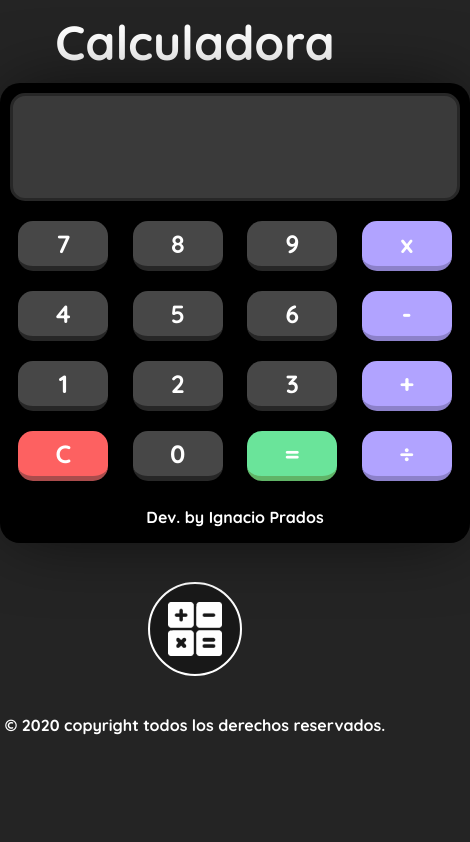
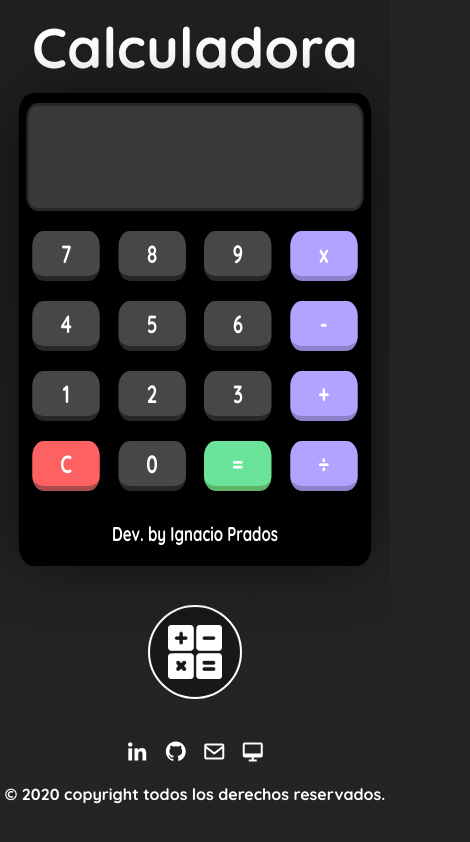
Before and after one commit to ignaprados/calculadoraHTML, a plain HTML site: page index.html in a window 390 px wide. Shown: the whole page, 470 px wide, since content can reach past the window. Drawn offline with nearby package versions, Linux system fonts and the light colour scheme.

Commit message:
RESPONSIVE ADAPTADO y fondo mejorado con footer links

```diff
--- a/calc.css
+++ b/calc.css
@@ -1,13 +1,20 @@
+html{
+	background: linear-gradient(to bottom,rgb(31, 31, 31),rgb(36, 36, 36));
+	background-color: rgb(36, 36, 36);
+	background-repeat: repeat-x;
+	background-size: cover;
+}
+
 body{
-
 	font-family: 'Quicksand', sans-serif;
-	background-color: rgb(36, 36, 36);
 	margin: auto;
 	display: block;
+	overflow-x: hidden;
 }
 
 .dis {
 	width: 440px;
+	max-width: 440px;;
 	height: 100px;
 	text-align: center;
 	background-color: #3a3a3a;
@@ -49,7 +56,9 @@ input:not(.dis):active{
 
 .calcu{
 	text-align: center;
-	min-width: 460px;
+	display: flex;
+    align-items: center;
+    justify-content: center;
 
 }
 
@@ -77,6 +86,7 @@ h1 {
 	margin: 3%;
 	color: white;
 }
+
 
 .plus {
 	background-color: #b1a3ff;
@@ -157,8 +167,18 @@ h1 {
 	color: rgb(255, 255, 255);
 	text-align: center;
 	font-weight: var(--font-semi);
-	margin-top: 3%;
+	margin-top: 2%;
 
+}
+.footer__social{
+	margin-bottom: var(--mb-4);
+}
+
+.footer__icon{
+	font-size: 1.5rem;
+	color: rgb(255, 255, 255);
+	margin: 0 var(--mb-2);
+	padding: 5px;
 }
 
 a{
@@ -166,16 +186,14 @@ a{
 	color: rgb(255, 255, 255);
 }
 
-p{
-	color:  rgb(255, 255, 255);
-}
+
 
 .logo{
 	width: 90px;
 	height: 90px;
 	display:block;
 	margin:auto;
-	margin-top: 3%;
+	margin-top: 2%;
 	border: #ffffff solid 2px;
 	border-radius: 50px;
 	transition-duration: 0.2s;
@@ -200,18 +218,18 @@ p{
 	}
 	.logo{
 		margin:auto;
-		margin-top: 6%;
+		margin-top: 2%;
 	}
 }
 
 @media screen and (max-width: 768px){
 
 	.footer{
-		margin-top: 6%;
+		margin-top: 4%;
 	}
 	.logo{
 		margin:auto;
-		margin-top: 8%;
+		margin-top: 4%;
 	}
 }
 
@@ -224,7 +242,6 @@ p{
 		margin:auto;
 		margin-top: 8%;
 	}
-
 }
 
 @media screen and (max-width: 489px){
@@ -238,18 +255,66 @@ p{
 	}
 
 	h1{
-		font-size: 3em;
+		font-size: 4em;
+	}
+	#calcForm{
+		transform: scaleX(0.9)
+	}
+}
+
+@media screen and (max-width: 489px){
+
+	h1{
+		font-size: 3.5em;
+	}
+	#calcForm{
+		transform: scaleX(0.89)
+	}
+	#cred{
+		font-size: 20px;
+	}
+}
+
+@media screen and (max-width: 442px){
+
+	h1{
+		font-size: 3.5em;
+	}
+	#calcForm{
+		transform: scaleX(0.8)
+	}
+}
+
+@media screen and (max-width: 390px){
+
+	h1{
+		font-size: 3.5em;
+	}
+	#calcForm{
+		transform: scaleX(0.75)
+	}
+}
+
+@media screen and (max-width: 375px){
+
+	h1{
+		font-size: 3.2em;
+	}
+	#calcForm{
+		transform: scaleX(0.70)
+	}
+	#cred{
+		font-size: 23px;
+	}
+}
+
+@media screen and (max-width: 345px){
+
+	h1{
+		font-size: 3.2em;
+	}
+	#calcForm{
+		transform: scaleX(0.65)
 	}
 
 }
-
-@media screen and (max-width: 320px){
-
-	.footer{
-		margin-top: 15%;
-	}
-	.logo{
-		margin:auto;
-		margin-top: 15%;
-	}
-}
--- a/index.html
+++ b/index.html
@@ -8,15 +8,17 @@
 		<link rel="stylesheet" type="text/css" href="calc.css">
 		<link rel="preconnect" href="https://fonts.gstatic.com">
 		<link href="https://fonts.googleapis.com/css2?family=Quicksand:wght@700&display=swap" rel="stylesheet">
+
 		<link  rel="icon"   href="assets/img/favicon.png" type="image/png" />
+
+		<!-- =====BOX ICONS===== -->
+        <link href='https://cdn.jsdelivr.net/npm/boxicons@2.0.5/css/boxicons.min.css' rel='stylesheet'>
 
 		<title>Calculadora</title>
 
     </head>
     <body>
-        <h1>
-        Calculadora
-        </h1>
+        <h1>Calculadora</h1>
 		<div class="calcu">
 			<form id="calcForm" name="calc">
 				<input type="" name="display" class="dis" type="number"> <br>
@@ -40,14 +42,19 @@
 				<input type="button" value="0" onclick="calc.display.value+='0'">
 				<input type="button" class="equal" value="=" onclick="calc.display.value=eval(calc.display.value)">
 				<input type="button" class="divide" value="&#247;" onclick="calc.display.value+='/'">
-				<p>Dev. by <a href="https://ignacioprados.github.io/web/" target="blank">Ignacio Prados</a></p>
+				<p id="cred"><a href="https://ignacioprados.github.io/web/" target="blank">Dev. by Ignacio Prados</a></p>
 
 			</form>
 		</div>
-		<a href="https://ignacioprados.github.io/web/" class="link" target="_blank"><img src="./assets/img/logo.png" class="logo"></a>
+		<img src="./assets/img/logo.png" class="logo">
 
         <!--===== FOOTER =====-->
         <footer class="footer">
+			<div class="footer__social">
+                <a href="https://www.linkedin.com/in/ignacioprados/" target="_blank" class="footer__icon"><i class='bx bxl-linkedin' ></i></a>
+                <a href="https://github.com/IgnacioPrados" target="_blank" class="footer__icon"><i class='bx bxl-github' ></i></a>
+				<a href="mailto:ignacioprados.ip@gmail.com" target="_blank" class="footer__icon"><i class='bx bx-envelope' ></i></a>
+				<a href="https://ignacioprados.github.io/web/" target="_blank" class="footer__icon"><i class='bx bx-desktop' ></i></a></div>
             <p>&#169; 2020 copyright todos los derechos reservados.</p>
         </footer>
 
```
